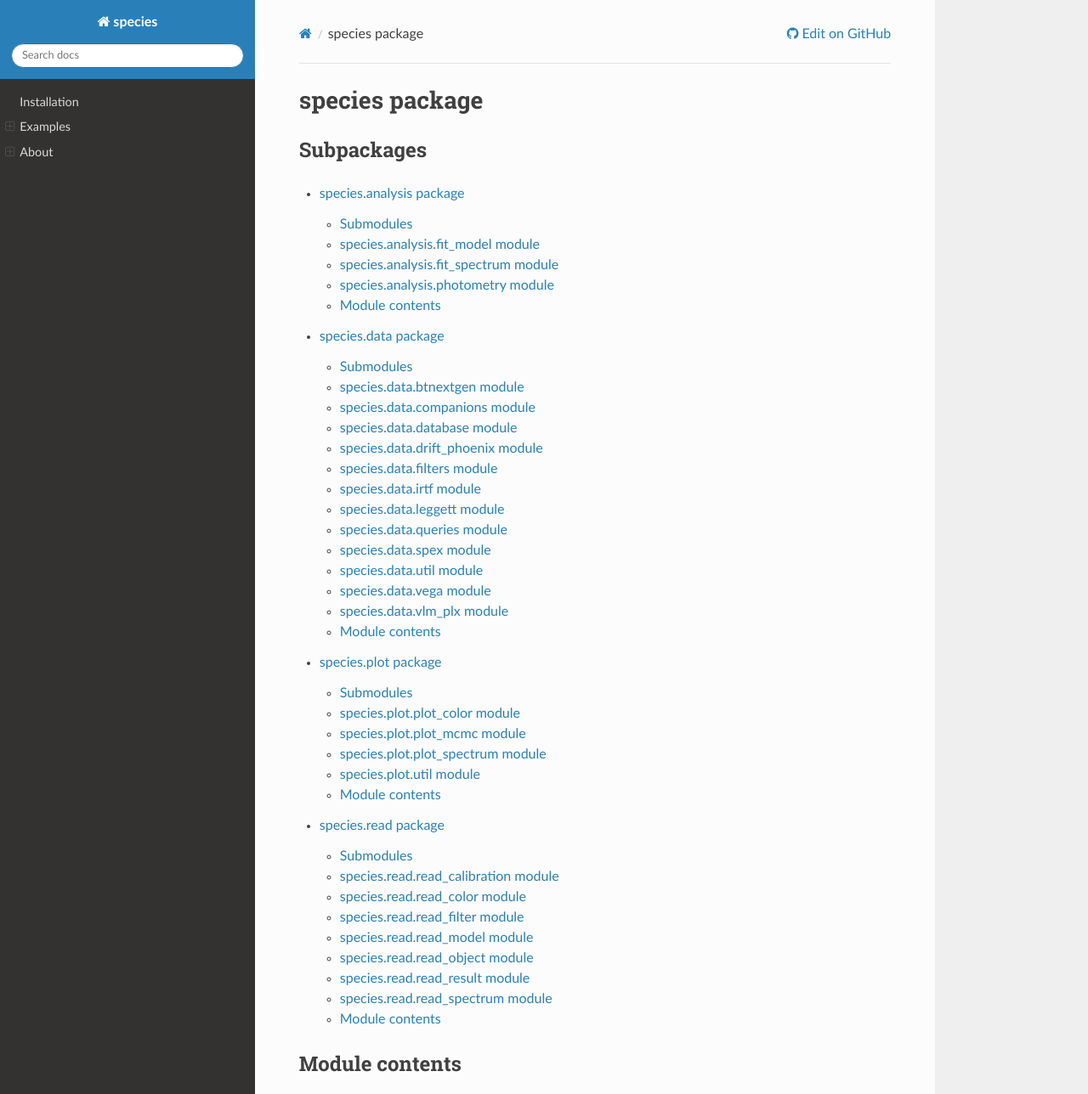
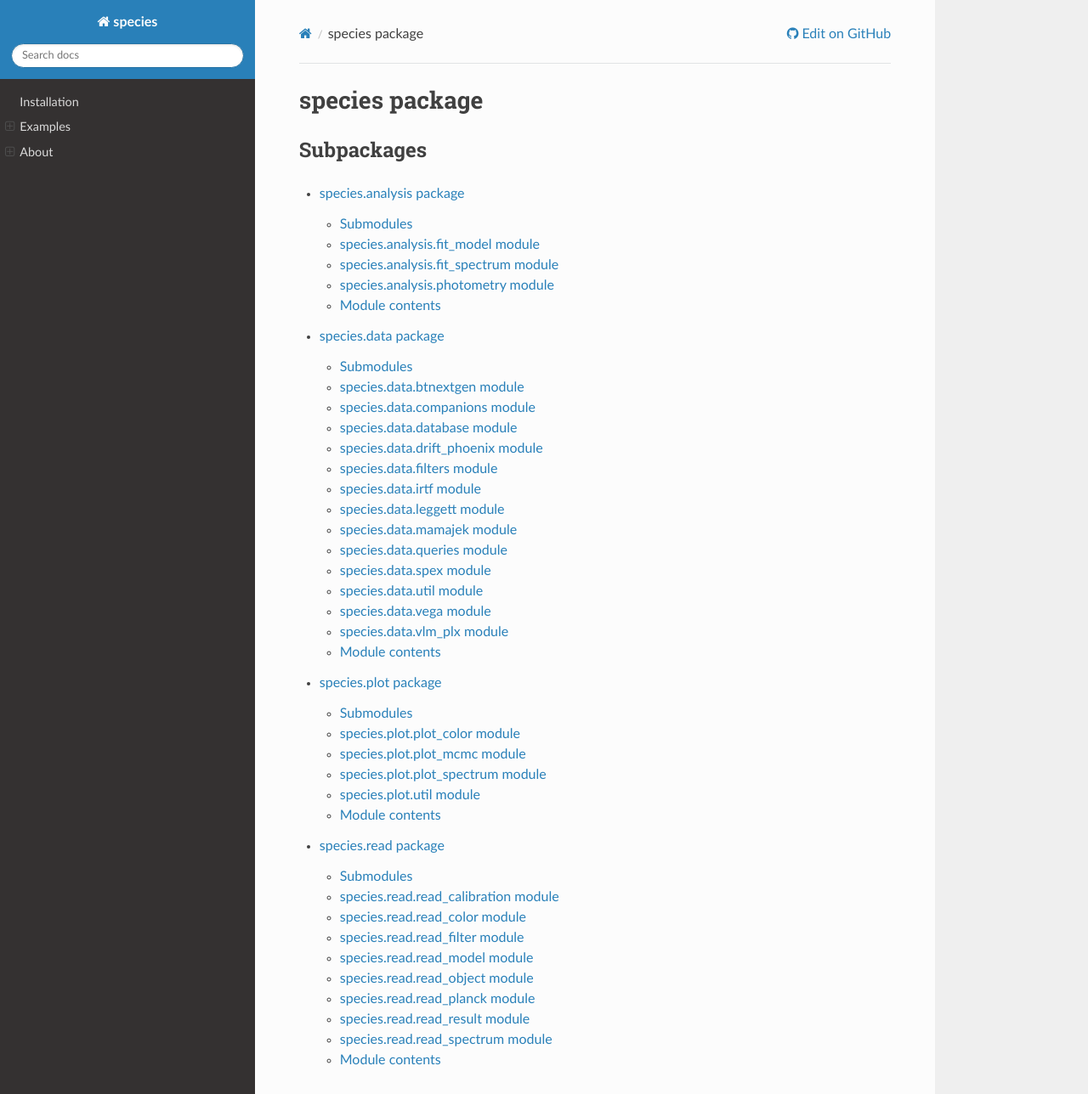
Before and after one commit to tomasstolker/species, a Sphinx documentation site: the page built from docs/species.rst, in a window 1280 px wide and 1400 px high, cut to the strip 0-1288 px from the top of the window. Shown: the whole strip at 85% size. Built offline with Sphinx 7.4.7 and the Read the Docs theme 2.0.0, drawn with Linux system fonts in a browser that asks for light colours; pages that are not in the unit, such as notebooks, are missing from menus.

```diff
--- a/docs/conf.py
+++ b/docs/conf.py
@@ -15,9 +15,21 @@
 import os
 import sys
 
-sys.path.insert(0, os.path.abspath('../'))
+# If extensions (or modules to document with autodoc) are in another
+# directory, add these directories to sys.path here. If the directory is
+# relative to the documentation root, use os.path.abspath to make it
+# absolute, like shown here.
+sys.path.append(os.path.join(os.path.abspath(os.pardir)))
+autodoc_mock_imports = ['species']
 
-autodoc_mock_imports = ['species']
+# Get the project root dir, which is the parent dir of this
+cwd = os.getcwd()
+project_root = os.path.dirname(cwd)
+
+# Insert the project root dir as the first element in the PYTHONPATH.
+# This lets us ensure that the source package is imported, and that its
+# version is used.
+sys.path.insert(0, project_root)
 
 # -- Project information -----------------------------------------------------
 
--- a/docs/species.data.rst
+++ b/docs/species.data.rst
@@ -60,6 +60,14 @@ species.data.leggett module
     :undoc-members:
     :show-inheritance:
 
+species.data.mamajek module
+---------------------------
+
+.. automodule:: species.data.mamajek
+    :members:
+    :undoc-members:
+    :show-inheritance:
+
 species.data.queries module
 ---------------------------
 
--- a/docs/species.read.rst
+++ b/docs/species.read.rst
@@ -44,6 +44,14 @@ species.read.read\_object module
     :undoc-members:
     :show-inheritance:
 
+species.read.read\_planck module
+--------------------------------
+
+.. automodule:: species.read.read_planck
+    :members:
+    :undoc-members:
+    :show-inheritance:
+
 species.read.read\_result module
 --------------------------------
 
```
